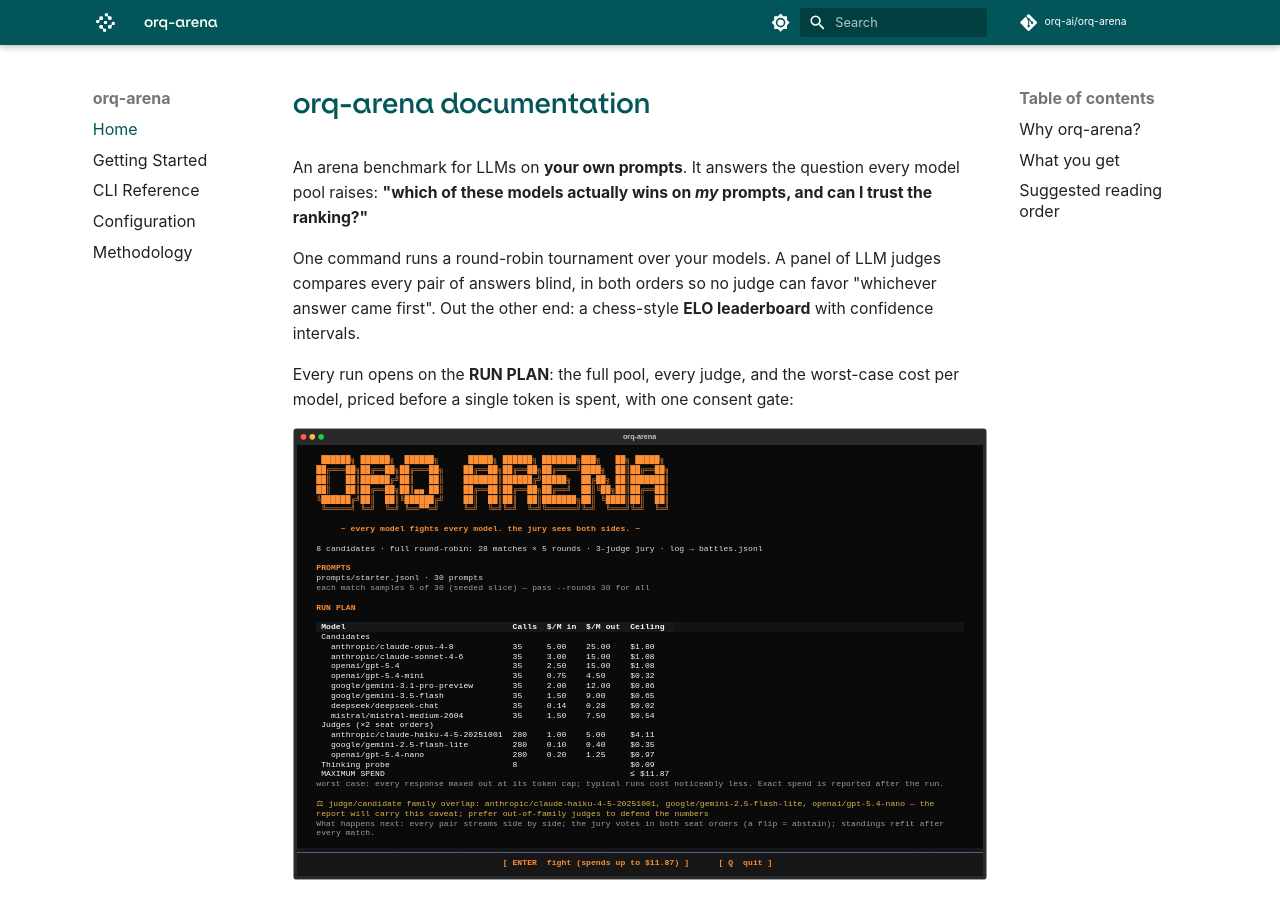
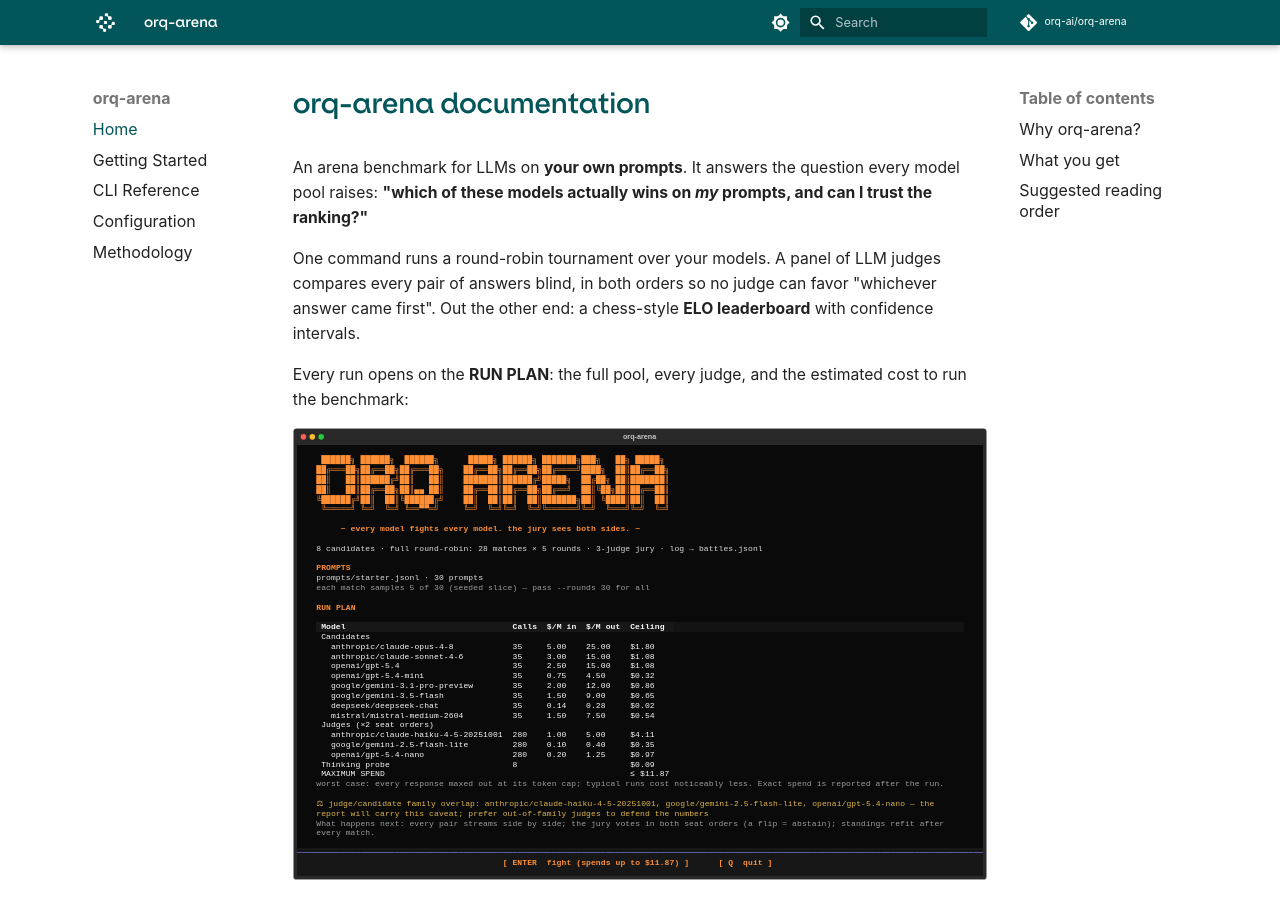
Before and after one commit to orq-ai/orq-arena, an MkDocs documentation site: the page built from docs/index.md, in a window 1280 px wide and 900 px high. Built offline with MkDocs 1.6.1 and Material for MkDocs 9.7.7, drawn with Linux system fonts in a browser that asks for light colours; comment, search, counter and statistics services are not loaded.

Commit message:
docs: simplify the RUN PLAN line on the home page
Co-Authored-By: Claude Fable 5 <noreply@anthropic.com>

```diff
--- a/docs/index.md
+++ b/docs/index.md
@@ -7,8 +7,8 @@ One command runs a round-robin tournament over your models. A panel of LLM judge
 pair of answers blind, in both orders so no judge can favor "whichever answer came first". Out the
 other end: a chess-style **ELO leaderboard** with confidence intervals.
 
-Every run opens on the **RUN PLAN**: the full pool, every judge, and the worst-case cost per
-model, priced before a single token is spent, with one consent gate:
+Every run opens on the **RUN PLAN**: the full pool, every judge, and the estimated cost to run
+the benchmark:
 
 ![RUN PLAN screen: the pool, the jury, and the worst-case cost per model, before anything is spent](assets/run-plan.svg)
 
```
